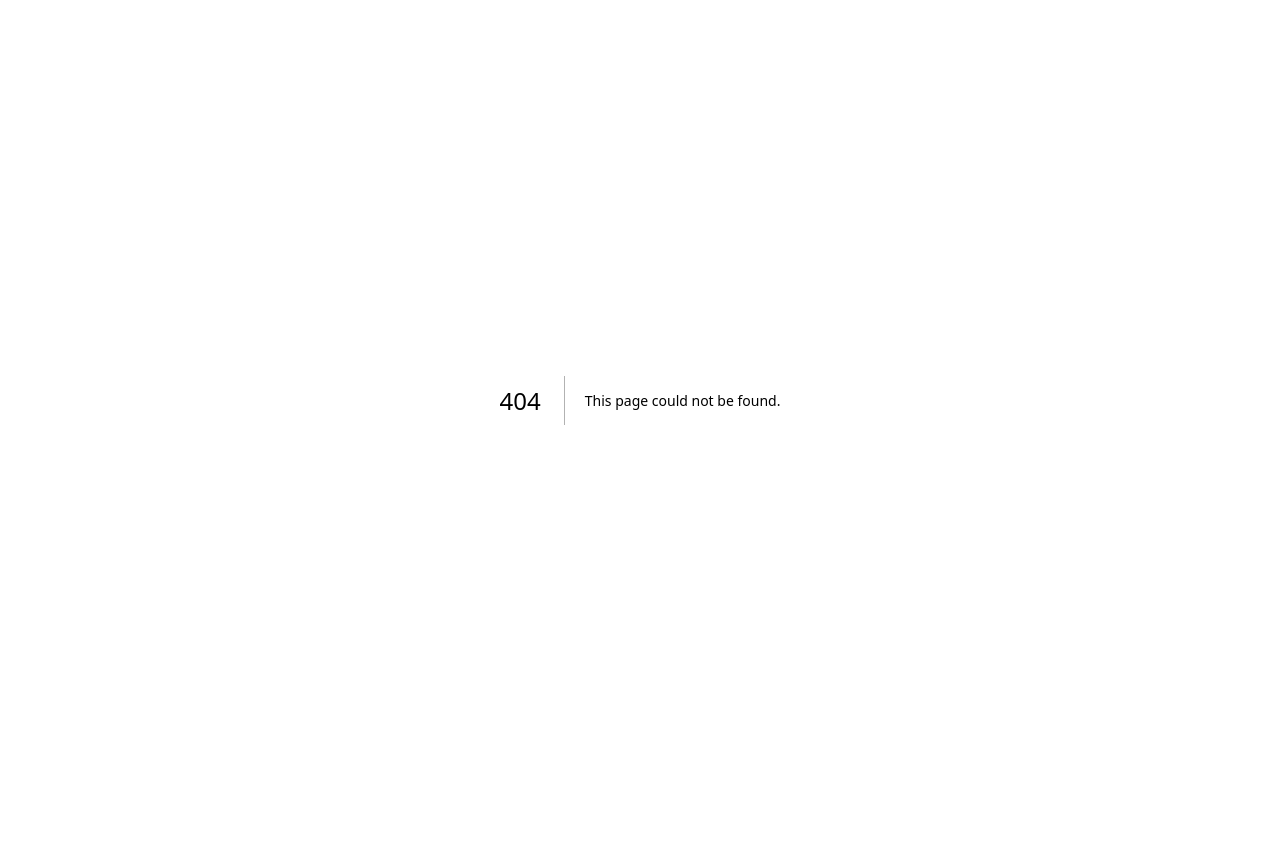
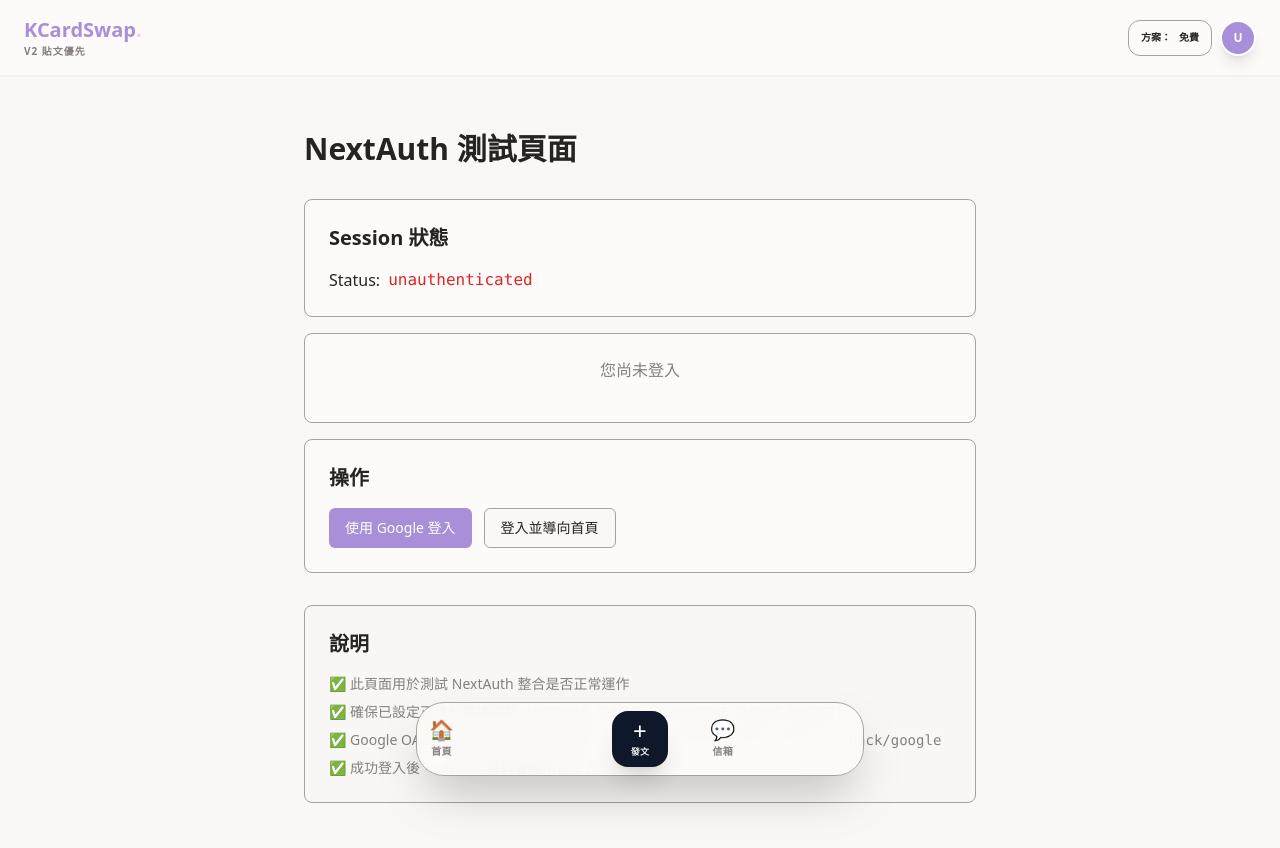
Before and after one commit to clps935419/KCardSwap, a Next.js app in the folder apps/web/: page /auth-test in a window 1280 px wide. Before the commit this address had no page. Shown: the top 848 px of the page. Before the commit the page ends 800 px from the top, so only its background shows below. Built offline with nearby package versions, Linux system fonts and the light colour scheme; no server answers.

Commit message:
Add NextAuth testing page and implementation summary
Co-authored-by: clps935419 <29462295+clps935419@users.noreply.github.com>

```diff
--- /dev/null
+++ b/apps/web/src/app/(app)/auth-test/page.tsx
@@ -0,0 +1,134 @@
+'use client'
+
+import { signIn, signOut, useSession } from 'next-auth/react'
+import { Button } from '@/components/ui/button'
+
+/**
+ * Auth Test Page
+ * 測試 NextAuth 整合是否正常運作
+ *
+ * 訪問路徑: /auth-test
+ *
+ * 功能：
+ * - 顯示目前的 session 狀態
+ * - 顯示使用者資訊
+ * - 提供登入/登出按鈕
+ */
+export default function AuthTestPage() {
+  const { data: session, status } = useSession()
+
+  return (
+    <div className="min-h-screen bg-background p-8">
+      <div className="max-w-2xl mx-auto">
+        <h1 className="text-3xl font-bold mb-8">NextAuth 測試頁面</h1>
+
+        {/* Status */}
+        <div className="bg-card border rounded-lg p-6 mb-4">
+          <h2 className="text-xl font-semibold mb-4">Session 狀態</h2>
+          <div className="space-y-2">
+            <div className="flex gap-2">
+              <span className="font-medium">Status:</span>
+              <span
+                className={`font-mono ${
+                  status === 'authenticated'
+                    ? 'text-green-600'
+                    : status === 'loading'
+                      ? 'text-yellow-600'
+                      : 'text-red-600'
+                }`}
+              >
+                {status}
+              </span>
+            </div>
+          </div>
+        </div>
+
+        {/* Session Data */}
+        {status === 'authenticated' && session && (
+          <div className="bg-card border rounded-lg p-6 mb-4">
+            <h2 className="text-xl font-semibold mb-4">使用者資訊</h2>
+            <div className="space-y-2">
+              <div className="flex gap-2">
+                <span className="font-medium">User ID:</span>
+                <span className="font-mono text-sm">{session.user?.id || 'N/A'}</span>
+              </div>
+              <div className="flex gap-2">
+                <span className="font-medium">Email:</span>
+                <span className="font-mono text-sm">{session.user?.email || 'N/A'}</span>
+              </div>
+              <div className="flex gap-2">
+                <span className="font-medium">Name:</span>
+                <span className="font-mono text-sm">{session.user?.name || 'N/A'}</span>
+              </div>
+            </div>
+
+            <details className="mt-4">
+              <summary className="cursor-pointer font-medium">原始 Session 資料</summary>
+              <pre className="mt-2 p-4 bg-muted rounded-lg overflow-auto text-xs">
+                {JSON.stringify(session, null, 2)}
+              </pre>
+            </details>
+          </div>
+        )}
+
+        {/* Loading */}
+        {status === 'loading' && (
+          <div className="bg-card border rounded-lg p-6 mb-4">
+            <p className="text-center text-muted-foreground">載入中...</p>
+          </div>
+        )}
+
+        {/* Unauthenticated */}
+        {status === 'unauthenticated' && (
+          <div className="bg-card border rounded-lg p-6 mb-4">
+            <p className="text-center text-muted-foreground mb-4">您尚未登入</p>
+          </div>
+        )}
+
+        {/* Actions */}
+        <div className="bg-card border rounded-lg p-6">
+          <h2 className="text-xl font-semibold mb-4">操作</h2>
+          <div className="flex flex-wrap gap-3">
+            {status === 'authenticated' ? (
+              <>
+                <Button onClick={() => signOut({ callbackUrl: '/login' })} variant="destructive">
+                  登出
+                </Button>
+                <Button onClick={() => window.location.reload()} variant="outline">
+                  重新整理
+                </Button>
+              </>
+            ) : (
+              <>
+                <Button onClick={() => signIn('google', { callbackUrl: '/auth-test' })}>
+                  使用 Google 登入
+                </Button>
+                <Button onClick={() => signIn('google', { callbackUrl: '/' })} variant="outline">
+                  登入並導向首頁
+                </Button>
+              </>
+            )}
+          </div>
+        </div>
+
+        {/* Instructions */}
+        <div className="mt-8 bg-muted/50 border rounded-lg p-6">
+          <h2 className="text-xl font-semibold mb-4">說明</h2>
+          <div className="space-y-2 text-sm text-muted-foreground">
+            <p>✅ 此頁面用於測試 NextAuth 整合是否正常運作</p>
+            <p>✅ 確保已設定正確的環境變數（GOOGLE_CLIENT_ID, GOOGLE_CLIENT_SECRET）</p>
+            <p>
+              ✅ Google OAuth redirect URI 應設定為:{' '}
+              <code className="bg-muted px-1 py-0.5 rounded">
+                {typeof window !== 'undefined'
+                  ? `${window.location.origin}/api/auth/callback/google`
+                  : 'http://localhost:3000/api/auth/callback/google'}
+              </code>
+            </p>
+            <p>✅ 成功登入後，session 資料會顯示在上方</p>
+          </div>
+        </div>
+      </div>
+    </div>
+  )
+}
```
Also changed, not shown: 1 other file (tests, documents, lock files or other folders).
